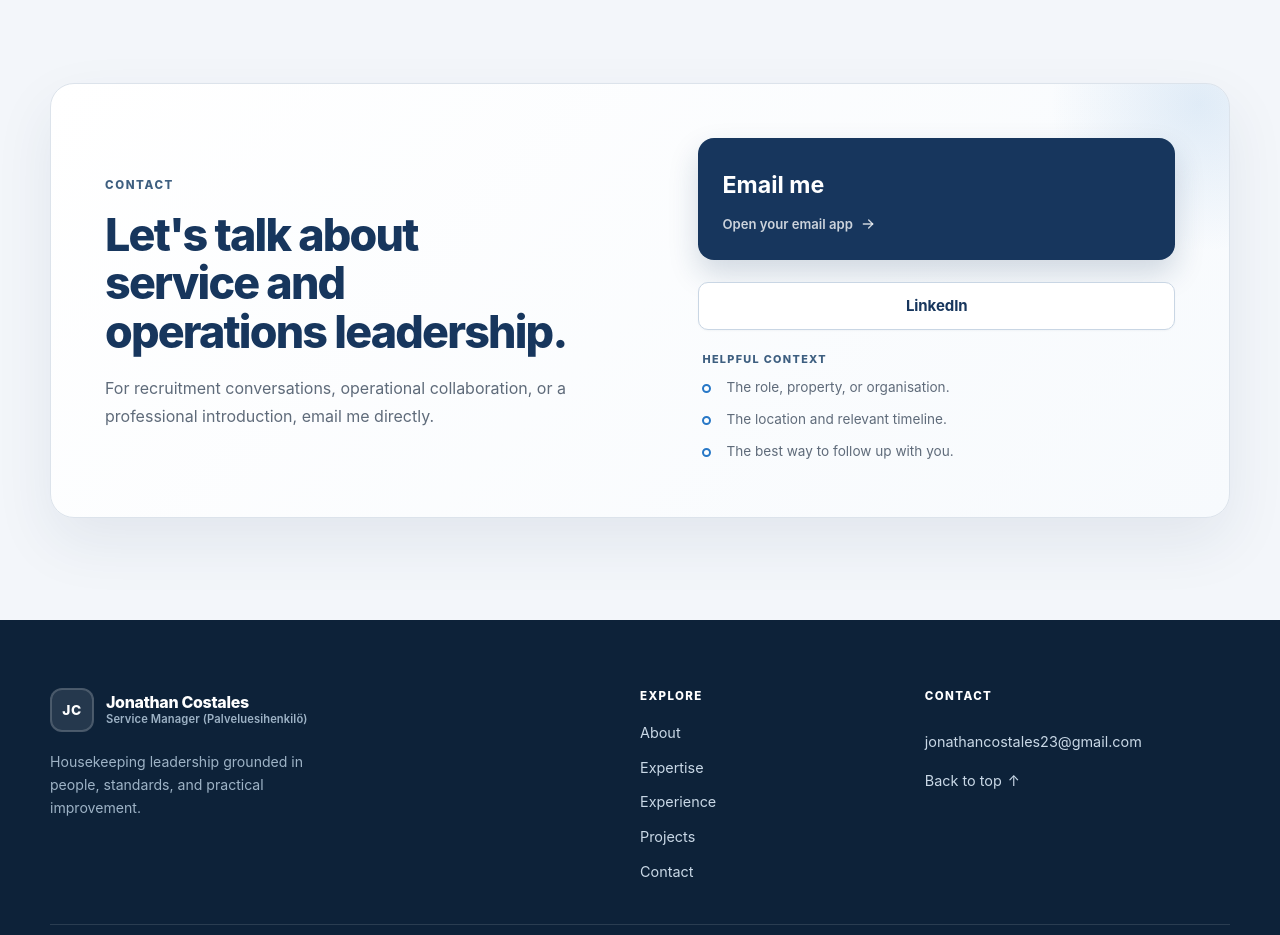
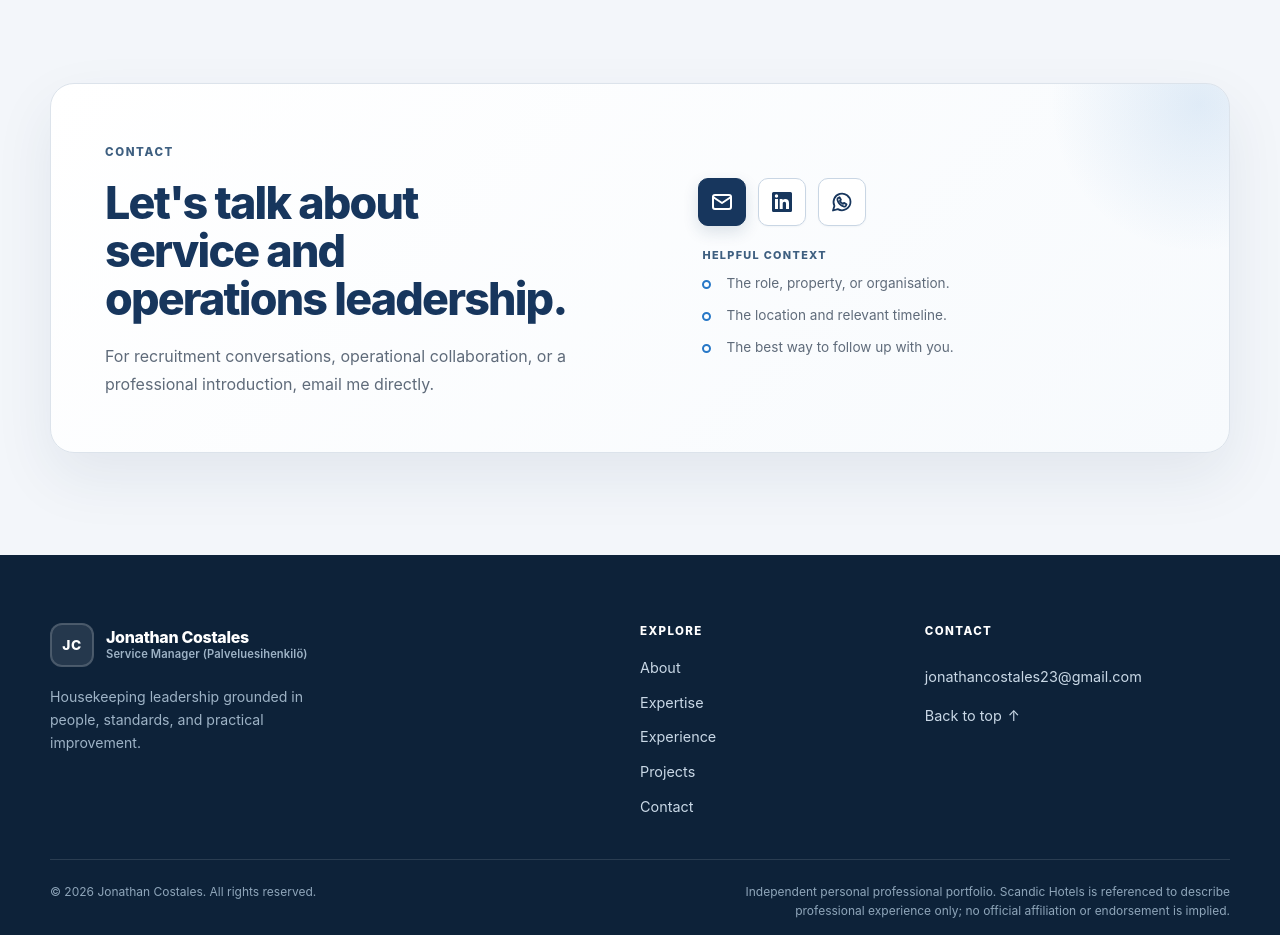
Before and after one commit to mcoolit23/Open-code, a plain HTML site: page index.html in a window 1280 px wide. Shown: the part 8900-9835 px from the top of the page. Drawn offline with Linux system fonts and the light colour scheme.

Commit message:
Add email, LinkedIn, and WhatsApp contact icons

```diff
--- a/index.html
+++ b/index.html
@@ -498,18 +498,25 @@
                     </div>
 
                     <div class="contact-actions">
-                        <a class="email-card" href="mailto:jonathancostales23@gmail.com">
-                            <strong>Email me</strong>
-                            <span class="email-action">
-                                Open your email app
-                                <svg viewBox="0 0 24 24" width="16" height="16" fill="none" stroke="currentColor" stroke-width="2" stroke-linecap="round" stroke-linejoin="round" aria-hidden="true">
-                                    <path d="M5 12h14"></path>
-                                    <path d="m13 6 6 6-6 6"></path>
+                        <div class="contact-icon-links">
+                            <a class="button button-primary contact-icon-link" href="mailto:jonathancostales23@gmail.com" aria-label="Email me" title="Email me">
+                                <svg width="24" height="24" viewBox="0 0 24 24" fill="none" stroke="currentColor" stroke-width="2" stroke-linecap="round" stroke-linejoin="round" aria-hidden="true" focusable="false">
+                                    <rect x="3" y="5" width="18" height="14" rx="2"></rect>
+                                    <path d="m3 7 9 6 9-6"></path>
                                 </svg>
-                            </span>
-                        </a>
-
-                        <a class="button button-secondary" href="https://www.linkedin.com/in/jonathan-costales-088277143/">LinkedIn</a>
+                            </a>
+                            <a class="button button-secondary contact-icon-link" href="https://www.linkedin.com/in/jonathan-costales-088277143/" target="_blank" rel="noopener noreferrer" aria-label="LinkedIn profile (opens in a new tab)" title="LinkedIn">
+                                <svg width="24" height="24" viewBox="0 0 24 24" fill="currentColor" aria-hidden="true" focusable="false">
+                                    <path d="M20.5 2h-17A1.5 1.5 0 0 0 2 3.5v17A1.5 1.5 0 0 0 3.5 22h17a1.5 1.5 0 0 0 1.5-1.5v-17A1.5 1.5 0 0 0 20.5 2ZM8 19H5V9h3v10ZM6.5 7.7a1.7 1.7 0 1 1 0-3.4 1.7 1.7 0 0 1 0 3.4ZM19 19h-3v-5.2c0-1.3-.5-2-1.5-2-1.2 0-1.8.8-1.8 2V19h-3V9h2.9v1.3A3.3 3.3 0 0 1 15.5 9c2.2 0 3.5 1.4 3.5 4v6Z"></path>
+                                </svg>
+                            </a>
+                            <a class="button button-secondary contact-icon-link" href="https://wa.me/358456675100" target="_blank" rel="noopener noreferrer" aria-label="Message me on WhatsApp (opens in a new tab)" title="WhatsApp">
+                                <svg width="24" height="24" viewBox="0 0 24 24" fill="none" stroke="currentColor" stroke-width="1.8" stroke-linecap="round" stroke-linejoin="round" aria-hidden="true" focusable="false">
+                                    <path d="M20.5 11.7a8.5 8.5 0 0 1-12.7 7.4L3 20.5l1.4-4.6a8.5 8.5 0 1 1 16.1-4.2Z"></path>
+                                    <path d="m8 8 1.5-.7 1.4 2.5-1 1c.6 1.4 1.7 2.5 3.1 3.1l1-1 2.5 1.4-.7 1.5c-.4.8-1.4.9-2.3.6-2.8-.9-5-3.1-5.9-5.9-.3-.9-.4-2 .4-2.5Z"></path>
+                                </svg>
+                            </a>
+                        </div>
 
                         <div class="contact-guidance">
                             <p class="aside-label">Helpful context</p>
--- a/styles.css
+++ b/styles.css
@@ -1610,6 +1610,17 @@ button {
     gap: 22px;
 }
 
+.contact-icon-links {
+    display: flex;
+    gap: 12px;
+}
+
+.contact-icon-links .contact-icon-link {
+    width: 48px;
+    min-height: 48px;
+    padding: 0;
+}
+
 .email-card {
     display: block;
     padding: 24px;
```
